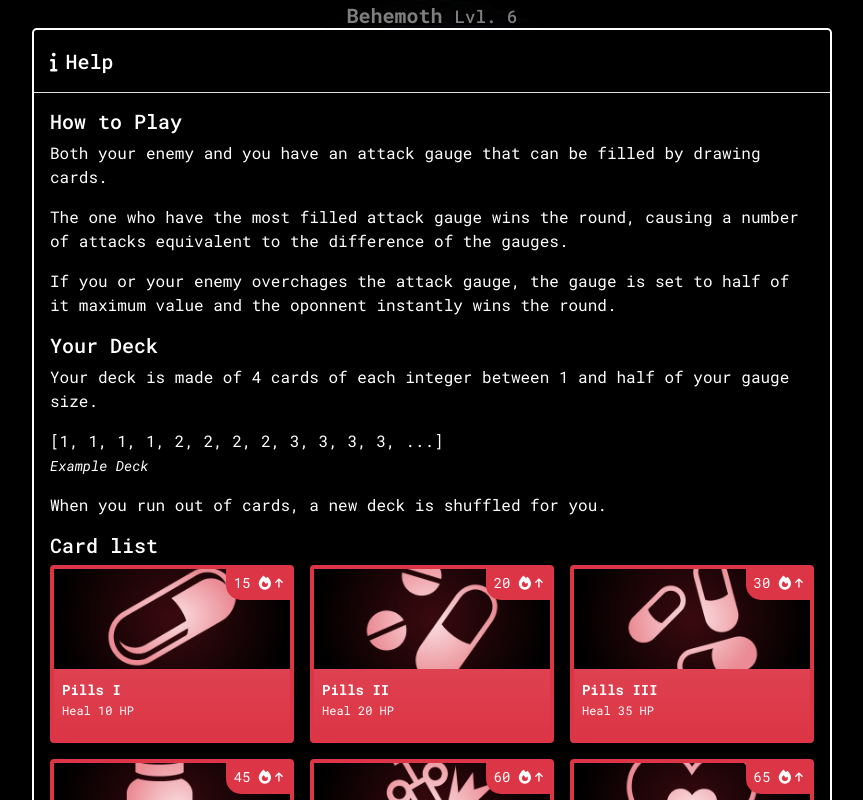
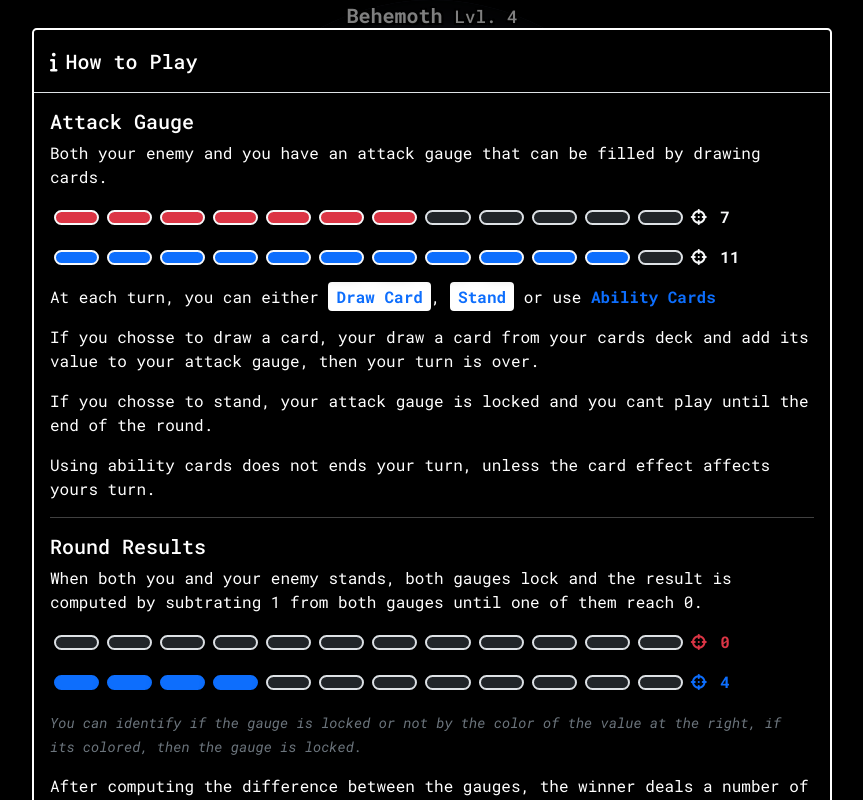
Before and after one commit to iagobalmeida/trpg-turn, a Vue app: page / in a window 1280 px wide. Shown: the whole page, without its empty margins (208-1071 px from the left). Built offline with nearby package versions, Linux system fonts and the light colour scheme.

Commit message:
Fixing discard ability cards bug / Improved tutorial / Improved cards colors when disabled

```diff
--- a/src/App.vue
+++ b/src/App.vue
@@ -201,21 +201,106 @@
     <div class="modal-dialog modal-lg">
       <div class="modal-content">
         <div class="modal-header">
-          <h5 class="modal-title" id="modalHelpLabel"><i class="fa fa-info me-2"></i>Help</h5>
+          <h5 class="modal-title" id="modalHelpLabel"><i class="fa fa-info me-2"></i>How to Play</h5>
           <button type="button" class="btn-close" data-bs-dismiss="modal" aria-label="Close"></button>
         </div>
         <div class="modal-body text-start">
-          <h5>How to Play</h5>
+          <h5>Attack Gauge</h5>
           <p>Both your enemy and you have an attack gauge that can be filled by drawing cards.</p>
-          <p>The one who have the most filled attack gauge wins the round, causing a number of attacks equivalent to the difference of the gauges.</p>
-          <p>If you or your enemy overchages the attack gauge, the gauge is set to half of it maximum value and the oponnent instantly wins the round.</p>
+          <AttackGauge
+          :current="7"
+          :maximum="12"
+          :biggestGauge="12"
+          :standing="false"
+          :bursted="false"
+          className="danger"
+          />
+          <AttackGauge
+          :current="11"
+          :maximum="12"
+          :biggestGauge="12"
+          :standing="false"
+          :bursted="false"
+          className="primary"
+          />
+          <p>At each turn, you can either <b class="px-2 py-1 bg-white rounded text-primary">Draw Card</b>, <b class="px-2 py-1 bg-white rounded text-primary">Stand</b> or use <b class="text-primary">Ability Cards</b></p>
+          <p>If you chosse to draw a card, your draw a card from your cards deck and add its value to your attack gauge, then your turn is over.</p>
+          <p>If you chosse to stand, your attack gauge is locked and you cant play until the end of the round.</p>
+          <p>Using ability cards does not ends your turn, unless the card effect affects yours turn.</p>
+          <hr>
+          <h5>Round Results</h5>
+          <p>When both you and your enemy stands, both gauges lock and the result is computed by subtrating 1 from both gauges until one of them reach 0.</p>
+          <AttackGauge
+          :current="0"
+          :maximum="12"
+          :biggestGauge="12"
+          :standing="true"
+          :bursted="false"
+          className="danger"
+          />
+          <AttackGauge
+          :current="4"
+          :maximum="12"
+          :biggestGauge="12"
+          :standing="true"
+          :bursted="false"
+          className="primary"
+          />
+          <small><i class="text-muted">You can identify if the gauge is locked or not by the color of the value at the right, if its colored, then the gauge is locked.</i></small>
+          <p></p>
+          <p>After computing the difference between the gauges, the winner deals a number of attacks equals to the value in his gauge. There is a message at the end of the round to tell the results.</p>
+          <div class="p-3 rounded border border-2 text-white rounded shadow h-100 mx-auto text-center mb-3" style="background-color:black">
+            <b>Player</b> wins by <b>4</b>!
+            <br><b class="text-warning"> 20 <i class="fas fa-crosshairs"></i><small>( 5 x 4 )</small> </b> damage dealt!
+            <br><b class="text-info">+24 <i class="fas fa-fire"></i></b>
+          </div>
+          <p><small><i class="text-muted">The damage(20) is composed by the base damage(5) multiplied by the gauges difference(4).</i></small></p>
+          <hr>
+          <h5>Bursting</h5>
+          <p>Whenever an attack gauge is overcharged, its owner instantly becomes bursted and stands, and the gauge value is set to the difference between the maximum and the current value.</p>
 
+          <p class="text-center">
+            Gauge is value is 9 and its maximum value is 12
+          </p>
+          <AttackGauge
+          :current="9"
+          :maximum="12"
+          :biggestGauge="12"
+          :standing="false"
+          :bursted="false"
+          className="primary"
+          />
+          <p class="text-center">
+            Card with value 5 is drawn.
+          </p>
+          <p class="text-center">
+            <b><span class="text-primary">9</span> + 5 = <span class="text-warning">14</span></b>
+            <i class="fa fa-arrow-right mx-3"></i>
+            <b class="text-warning">Bursted! (14 > 12)</b>
+            <i class="fa fa-arrow-right mx-3"></i>
+            <b><span class="text-warning">14</span> - 12 = <span class="text-primary">2</span></b>
+          </p>
+          <AttackGauge
+          :current="2"
+          :maximum="12"
+          :biggestGauge="12"
+          :standing="true"
+          :bursted="true"
+          className="primary"
+          />
+          <p><small><i class="text-muted">The gauge is set to the difference(2) between the maximum(12) and the overcharged value(14) and the owner stands, so it cant play until the end of the round.</i></small></p>
+          <hr>
           <h5>Your Deck</h5>
           <p>Your deck is made of 4 cards of each integer between 1 and half of your gauge size.</p>
-          <p>[1, 1, 1, 1, 2, 2, 2, 2, 3, 3, 3, 3, ...]<br><small><i>Example Deck</i></small></p>
+          <div class="row">
+            <div class="col-1 text-center my-3" v-for="card, cardIndex in shuffledCards" :key="`player_card_${cardIndex}`">
+              <span class="px-2 py-2 shadow-sm border rounded text-primary">{{card}}</span>
+            </div>
+          </div>
+          <p><small><i class="text-muted">Your Current Deck.</i></small></p>
           <p>When you run out of cards, a new deck is shuffled for you.</p>
-
-          <h5>Card list</h5>
+          <hr>
+          <h5>Ability Cards list</h5>
           <div class="row g-3 pb-3 align-items-stretch">
             <AbilityCard
               :type="card.type"
@@ -479,16 +564,6 @@ export default {
   opacity: 0;
   transform: translateY(30px);
 }
-/* Hide scrollbar for Chrome, Safari and Opera */
-*::-webkit-scrollbar {
-  display: none;
-}
-
-/* Hide scrollbar for IE, Edge and Firefox */
-* {
-  -ms-overflow-style: none;  /* IE and Edge */
-  scrollbar-width: none;  /* Firefox */
-}
 #app {
   height: 100vh;
   display: flex;
--- a/src/assets/Entities.js
+++ b/src/assets/Entities.js
@@ -20,9 +20,13 @@ Array.prototype.shuffle = function() {
 }
 
 const baseDeck = (gaugeSize) => {
-    let deck = new Array(gaugeSize * 2);
-    for(let i = 0; i < gaugeSize/2; i++) {
-        deck.fill(i+1, i*4, i*4+4);
+    let minimum = Math.floor(gaugeSize/4);
+    console.log('\ngaugeSize', gaugeSize);
+    console.log('minimum', minimum);
+
+    let deck = new Array(16);
+    for(let i = 0; i <= 16; i++) {
+        deck.fill(minimum+i, i*4, i*4+4);
     }
     return deck;
 }
@@ -228,9 +232,9 @@ const loadStoragePlayer = () => {
     let storagePlayer = localStorage.getItem('player');
     if(storagePlayer) {
         let playerData = JSON.parse(storagePlayer);
-        return { ...createPlayer('Tidus', 1, 12, 50, 50, 5), ...playerData, statusEffects: [], abilityCards: []};
+        return { ...createPlayer('Tidus', 1, 6, 50, 50, 5), ...playerData, statusEffects: [], abilityCards: []};
     }else{
-        return createPlayer('Tidus', 1, 12, 50, 50, 5);
+        return createPlayer('Tidus', 1, 6, 50, 50, 5);
     }
 }
 
--- a/src/assets/enemies.json
+++ b/src/assets/enemies.json
@@ -2,52 +2,52 @@
     {
         "name":         "Mimic",
         "image":        "Mimic.png",
-        "level":        1,
-        "gaugeSize":    10,
+        "level":        2,
+        "gaugeSize":    7,
         "life":         50,
         "energy":       10,
         "damage":       3,
         "exp":          60,
-        "threshold":    8
+        "threshold":    6
     },
     {
         "name":         "Sand Slime",
         "image":        "Sand Slime.png",
         "level":        2,
-        "gaugeSize":    11,
+        "gaugeSize":    6,
         "life":         60,
         "energy":       10,
         "damage":       4,
         "exp":          60,
-        "threshold":    9
+        "threshold":    4
     },
     {
         "name":         "Wave Slime",
         "image":        "Wave Slime.png",
         "level":        2,
-        "gaugeSize":    11,
+        "gaugeSize":    6,
         "life":         40,
         "energy":       10,
         "damage":       6,
         "exp":          60,
-        "threshold":    9
+        "threshold":    4
     },
     {
         "name":         "Sun Slime",
         "image":        "Sun Slime.png",
         "level":        2,
-        "gaugeSize":    11,
+        "gaugeSize":    6,
         "life":         50,
         "energy":       10,
         "damage":       5,
         "exp":          60,
-        "threshold":    9
+        "threshold":    4
     },
     {
         "name":         "Behemoth",
         "image":        "Behemoth.png",
-        "level":        6,
-        "gaugeSize":    13,
+        "level":        4,
+        "gaugeSize":    8,
         "life":         120,
         "energy":       30,
         "damage":       10,
--- a/src/components/AbilityCard.vue
+++ b/src/components/AbilityCard.vue
@@ -1,8 +1,7 @@
 <template>
     <div class="col" style="position: relative;">
         <button
-        :class="`abilityCard m-0 btn p-0 w-100 border-4 border border-${className} bg-${className} bg-gradient`"
-        :disabled="(cost > current) || forceDisable"
+        :class="`abilityCard m-0 btn p-0 w-100 border-4 border border-${className} bg-${className} bg-gradient o-${(cost > current) || forceDisable ? '50' : '100'}`"
         draggable="false"
         >
             <div
@@ -28,7 +27,7 @@
                   <p class="mb-0">{{description}}</p>
               </div>
               <b class="text-center w-100"
-                v-on:click="!((cost > current) || forceDisable) ? $emit('handleDiscard') : () => {}"
+                v-on:click="!((discardCost > current) || forceDisable) ? $emit('handleDiscard') : () => {}"
                 v-if="discardCost">
                   {{discardCost}}
                   <i class="fas fa-fire me-1"></i>
@@ -143,8 +142,9 @@ export default {
 
 <!-- Add "scoped" attribute to limit CSS to this component only -->
 <style scoped>
-.o-50 img {
+.o-50 {
   filter: grayscale(1);
+  opacity: 0.75;
 }
 .abilityCard {
   position: inherit;
```
Also changed, not shown: src/components/AttackGauge.vue (indentation only).
